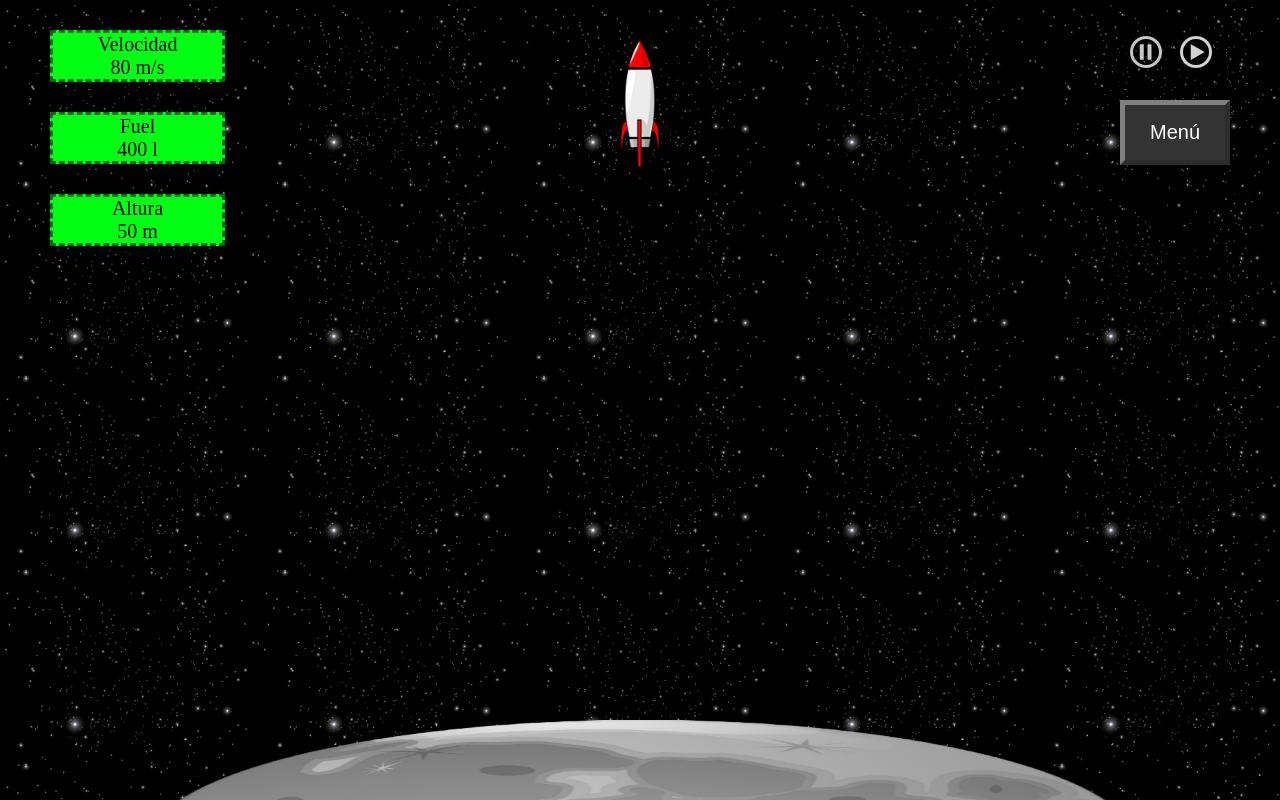
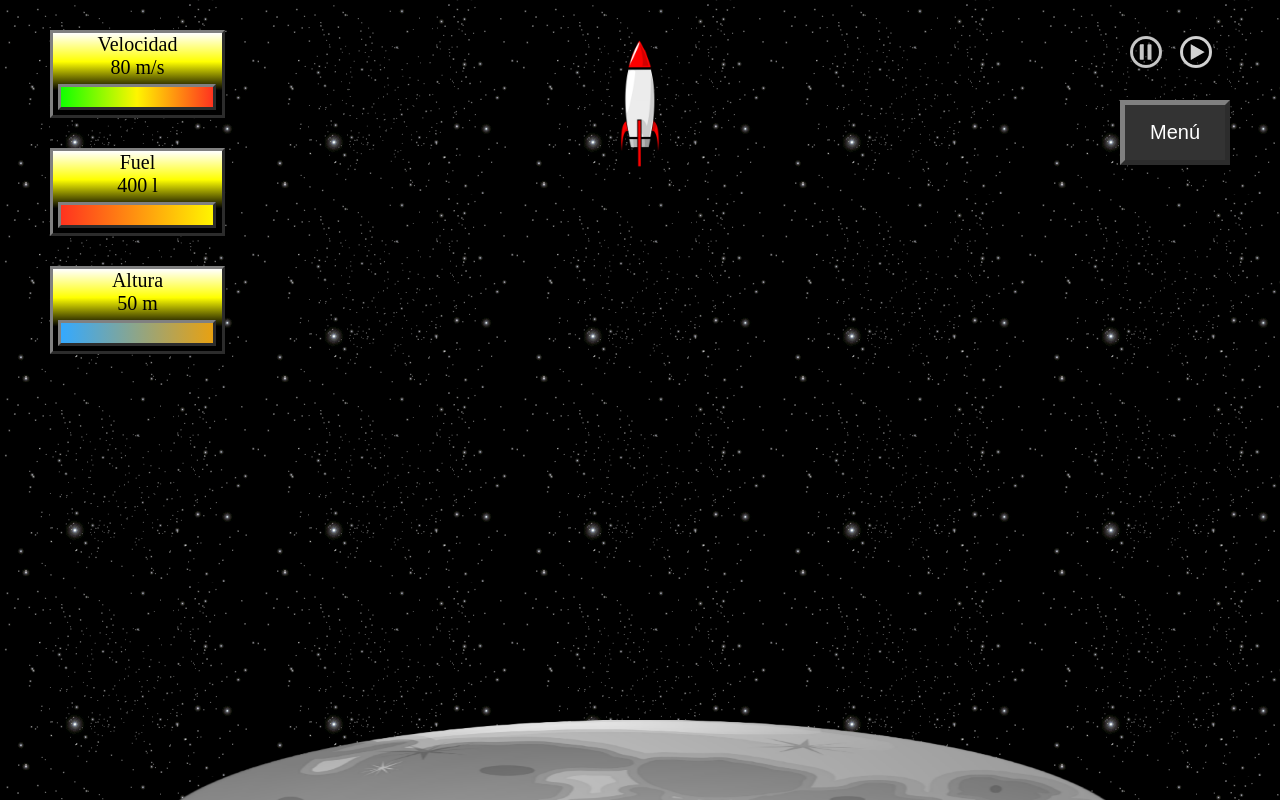
Before and after one commit to xeixa/LMGSI-02-Lunar-Landing-HTML-CSS, a plain HTML site: page LMGSI-02-Lunar_Landing(HTML y CSS)/help.html in a window 1280 px wide. Drawn offline with Linux system fonts and the light colour scheme.

Commit message:
Add files via upload

```diff
--- a/LMGSI-02-Lunar_Landing(HTML y CSS)/css/mob.css
+++ b/LMGSI-02-Lunar_Landing(HTML y CSS)/css/mob.css
@@ -24,14 +24,22 @@ body{
 
 .cpanel{
     display: block;
-    border: dashed;
-    border-color: #006C12;
+    border: outset;
+    border-color: grey;
     width: 60px;
     font-size: 10px;
     text-align: center;
-    background-color: #00FF12;
+    background: linear-gradient(white, yellow, black 70%);
     margin-top: 25px;
     margin-left: 20px;
+}
+
+.bar{
+    width: 80%;
+    height: 10px;
+    border: outset;
+    border-color: grey;
+    margin:2px;
 }
 
 #ship{
@@ -56,6 +64,18 @@ body{
 
 #moon img{
     height: 50%;
+}
+
+#velbar{
+    background: linear-gradient(to right, #11FF00 , #FFF500 , #FF331F);
+}
+
+#oilbar{
+    background: linear-gradient(to right, #FF331F , #FFF500);
+}
+
+#hightbar{
+    background: linear-gradient(to right, #34A9FF , #E8A111);
 }
 
 
--- a/LMGSI-02-Lunar_Landing(HTML y CSS)/css/pc.css
+++ b/LMGSI-02-Lunar_Landing(HTML y CSS)/css/pc.css
@@ -23,14 +23,22 @@ body{
 
 .cpanel{
     display: block;
-    border: dashed;
-    border-color: #006C12;
+    border: outset;
+    border-color: grey;
     width: 40%;
     font-size: 20px;
     text-align: center;
-    background-color: #00FF12;
+    background: linear-gradient(white, yellow, black 70%);
     margin-top: 30px;
     margin-left: 50px;
+}
+
+.bar{
+    width: 90%;
+    height: 20px;
+    border: outset;
+    border-color: grey;
+    margin:5px;
 }
 
 #ship{
@@ -55,6 +63,20 @@ body{
 #moon img{
     height: 100%;
 }
+
+#velbar{
+    background: linear-gradient(to right, #11FF00 , #FFF500 , #FF331F);
+}
+
+#oilbar{
+    background: linear-gradient(to right, #FF331F , #FFF500);
+}
+
+#hightbar{
+    background: linear-gradient(to right, #34A9FF , #E8A111);
+}
+
+
 
 
 /* CSS DROPDOWN MENU (Menú desplegable de opciones de juego) */
```
